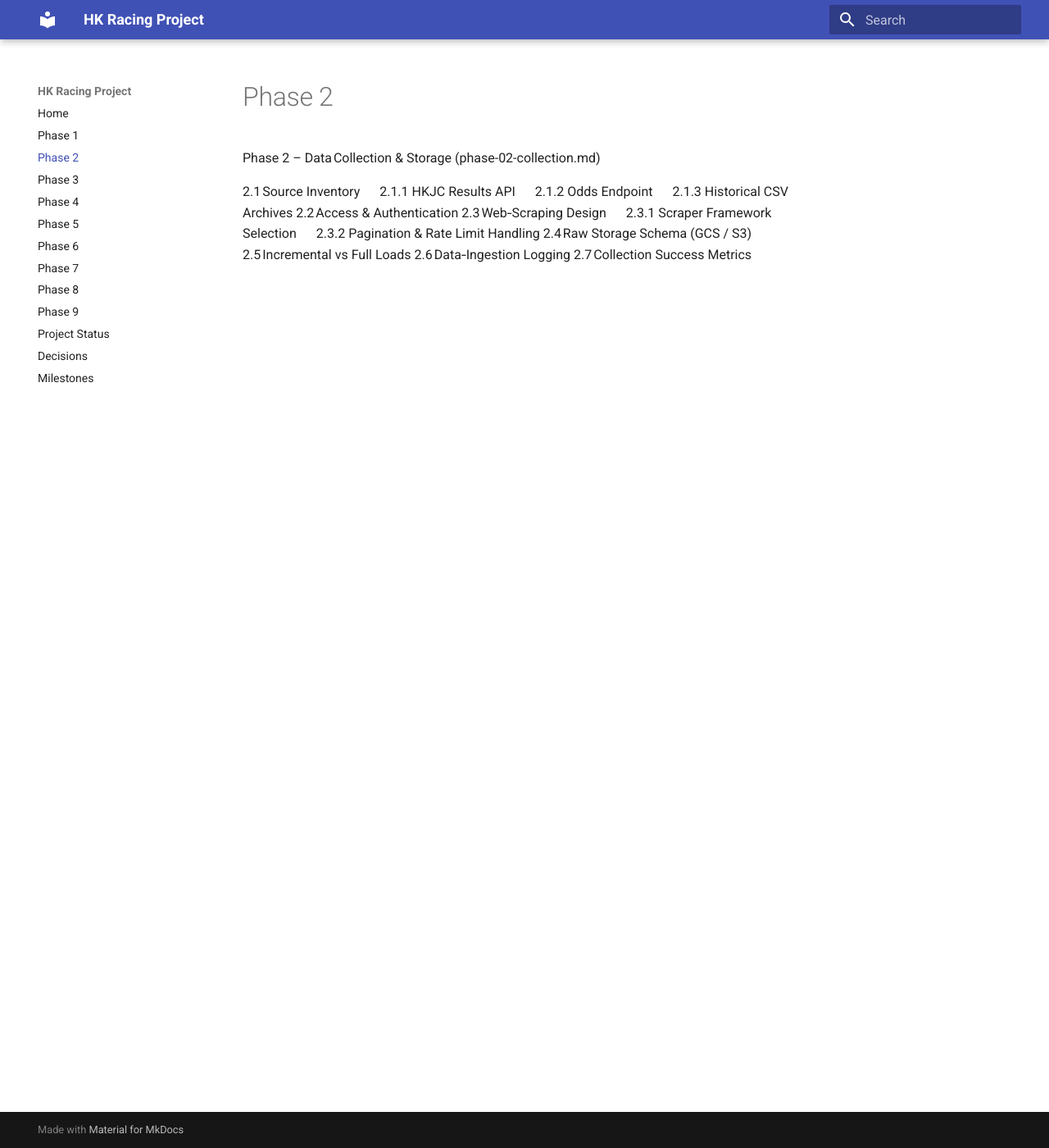
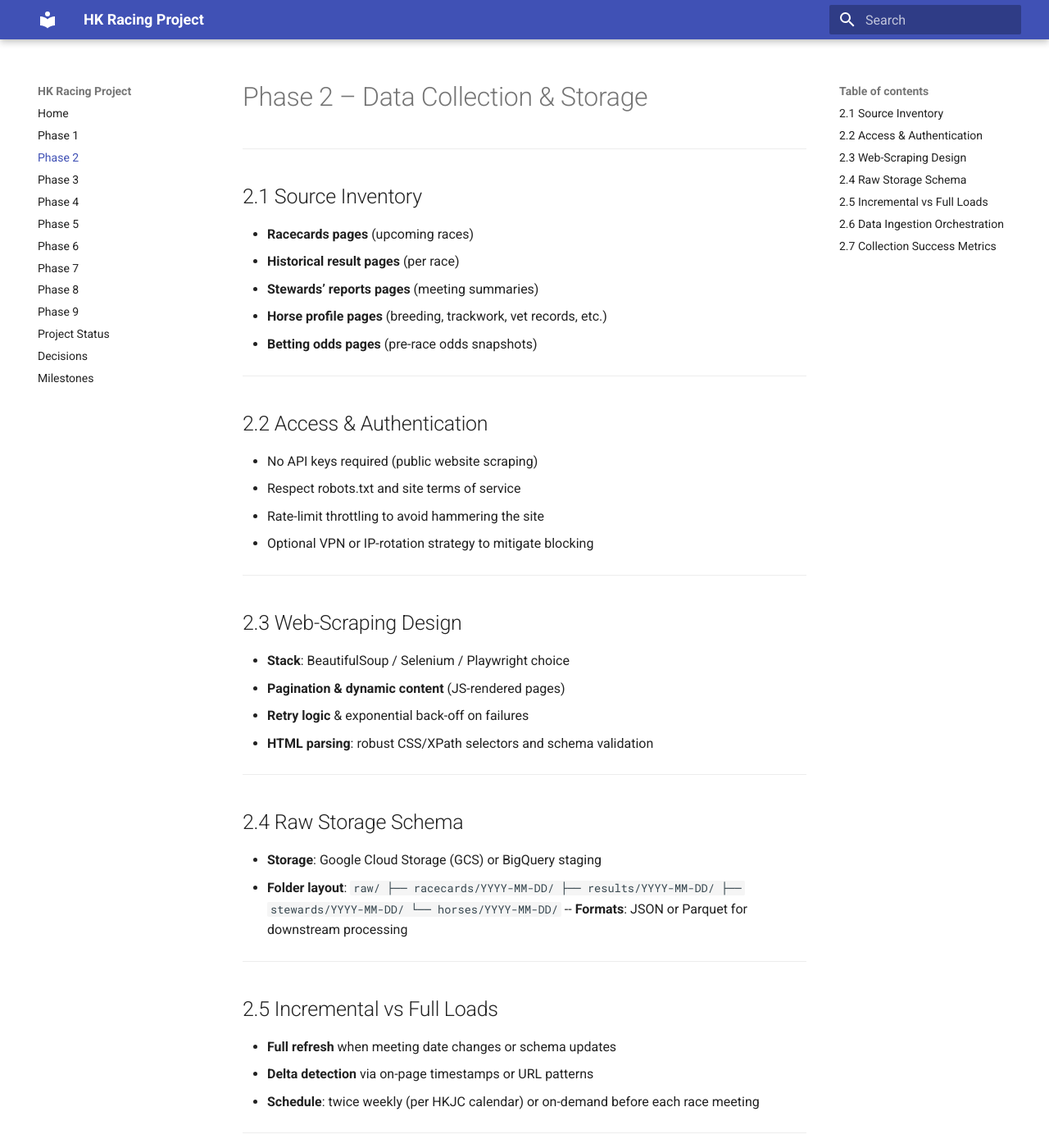
Before and after one commit to Ramgath/hk_racing_project, an MkDocs documentation site: the page built from docs/phase-02-collection.md, in a window 1280 px wide and 1400 px high. Shown: the whole window at 82% size. Built offline with MkDocs 1.6.1 and Material for MkDocs 9.7.7, drawn with Linux system fonts in a browser that asks for light colours; some of the changed text lies outside the part shown.

Commit message:
phase 1 & 2 upadte, added to index,milestones and project status

````diff
--- a/docs/phase-02-collection.md
+++ b/docs/phase-02-collection.md
@@ -1,15 +1,72 @@
-<!-- docs/phase-02-ingestion.md -->
-Phase 2 – Data Collection & Storage (phase-02-collection.md)
+# Phase 2 – Data Collection & Storage
 
-2.1 Source Inventory
-  2.1.1 HKJC Results API
-  2.1.2 Odds Endpoint
-  2.1.3 Historical CSV Archives
-2.2 Access & Authentication
-2.3 Web‑Scraping Design
-  2.3.1 Scraper Framework Selection
-  2.3.2 Pagination & Rate Limit Handling
-2.4 Raw Storage Schema (GCS / S3)
-2.5 Incremental vs Full Loads
-2.6 Data‑Ingestion Logging
-2.7 Collection Success Metrics
+---
+
+## 2.1 Source Inventory
+- **Racecards pages** (upcoming races)
+- **Historical result pages** (per race)
+- **Stewards’ reports pages** (meeting summaries)
+- **Horse profile pages** (breeding, trackwork, vet records, etc.)
+- **Betting odds pages** (pre-race odds snapshots)
+
+---
+
+## 2.2 Access & Authentication
+- No API keys required (public website scraping)
+- Respect robots.txt and site terms of service
+- Rate-limit throttling to avoid hammering the site
+- Optional VPN or IP-rotation strategy to mitigate blocking
+
+---
+
+## 2.3 Web-Scraping Design
+- **Stack**: BeautifulSoup / Selenium / Playwright choice
+- **Pagination & dynamic content** (JS-rendered pages)
+- **Retry logic** & exponential back-off on failures
+- **HTML parsing**: robust CSS/XPath selectors and schema validation
+
+---
+
+## 2.4 Raw Storage Schema
+- **Storage**: Google Cloud Storage (GCS) or BigQuery staging
+- **Folder layout**:
+  ```
+  raw/
+  ├── racecards/YYYY-MM-DD/
+  ├── results/YYYY-MM-DD/
+  ├── stewards/YYYY-MM-DD/
+  └── horses/YYYY-MM-DD/
+  ```
+-- **Formats**: JSON or Parquet for downstream processing
+
+---
+
+## 2.5 Incremental vs Full Loads
+- **Full refresh** when meeting date changes or schema updates
+- **Delta detection** via on-page timestamps or URL patterns
+- **Schedule**: twice weekly (per HKJC calendar) or on-demand before each race meeting
+
+---
+
+## 2.6 Data Ingestion Orchestration
+- **Orchestration**: Airflow / Cloud Composer
+- **DAG design**:
+1. Fetch racecards
+2. Scrape results & reports
+3. Scrape horse profiles & odds
+4. Store raw files in GCS / BQ staging
+- **Monitoring & Alerts**: track success/failure counts, notify on missed scrapes
+
+---
+
+## 2.7 Collection Success Metrics
+- [ ] ≥ 95% of pages scraped successfully (per meeting)
+- [ ] Retry count ≤ 3 per page before alerting
+- [ ] SLA: all data available within 1 hour of meeting close
+
+---
+
+> **Next Steps:**
+> 1. Review these headings and adjust any items.
+> 2. Create GitHub Issues for the first tasks (e.g. “Implement racecards scraper”, “Set up raw storage bucket”).
+> 3. As each Issue is closed, fill in its subsection with code snippets and example outputs.
````
Also changed, not shown: docs/decisions.md (+1 -0 lines), docs/index.md (+13 -7 lines), docs/milestones.md (+58 -5 lines), docs/project-status.md (+2 -1 lines).
